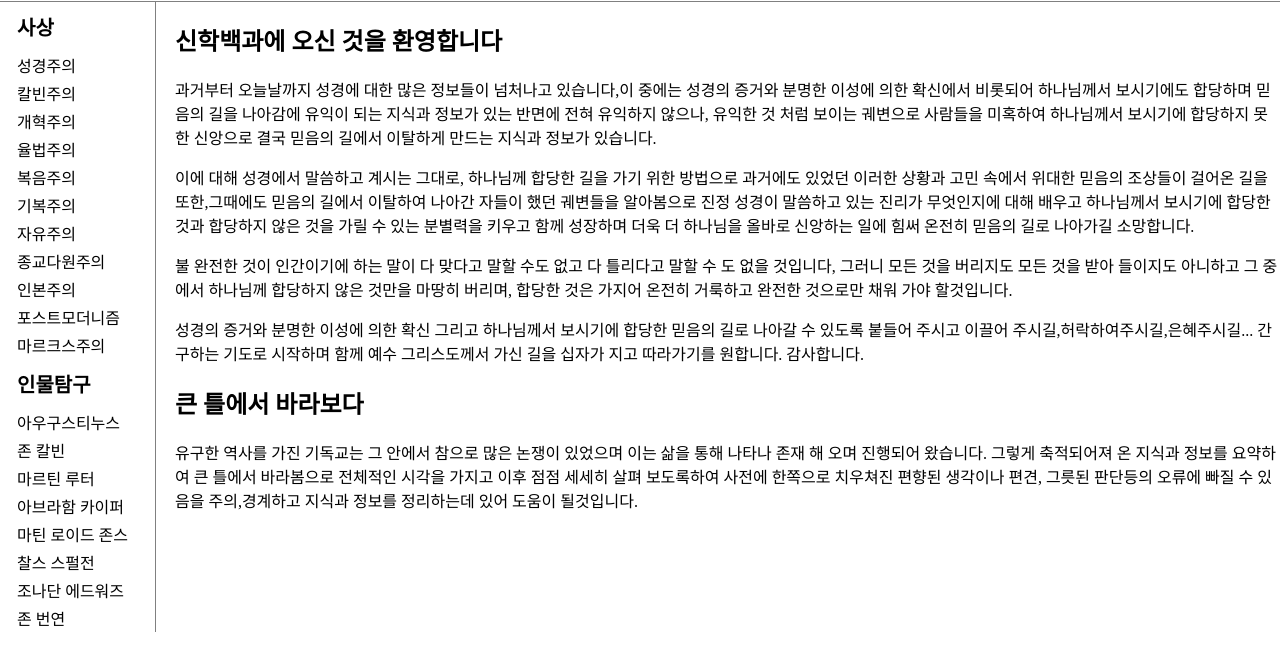
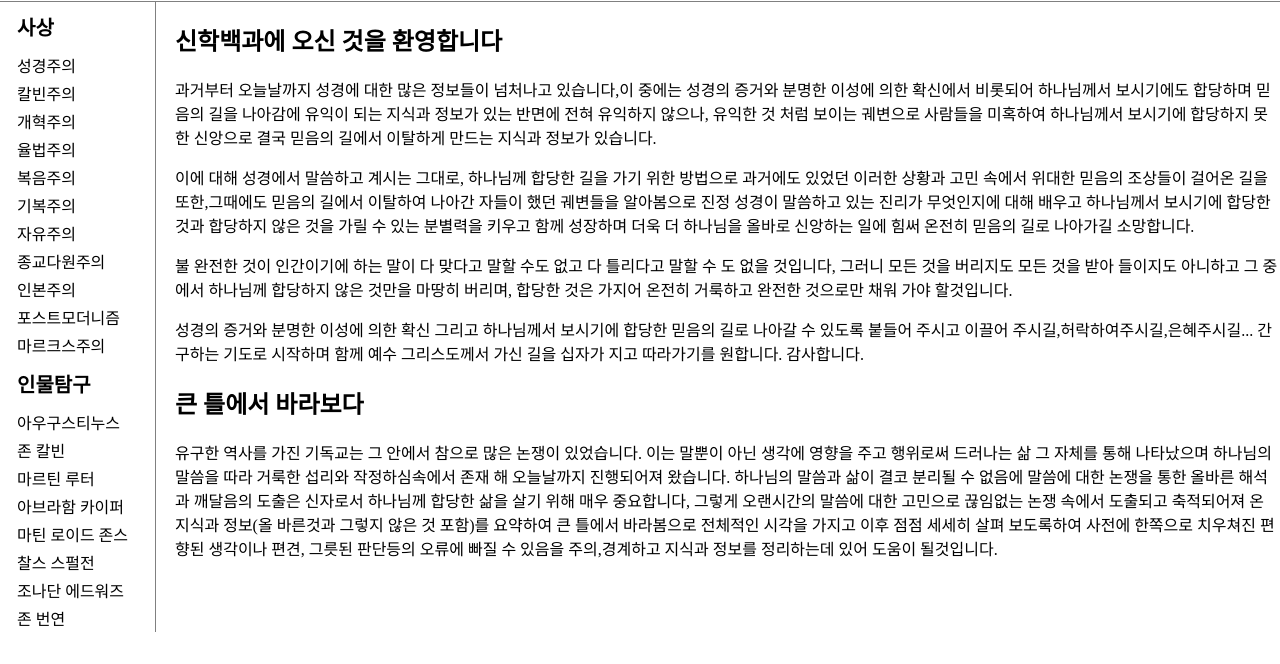
Before and after one commit to kimhi30/hiStyle, a plain HTML site: page index.html in a window 1280 px wide. Shown: the part 104-768 px from the top of the page. Drawn offline with Linux system fonts and the light colour scheme.

Commit message:
Add files via upload

```diff
--- a/index.html
+++ b/index.html
@@ -104,10 +104,11 @@
     <p>성경의 증거와 분명한 이성에 의한 확신 그리고 하나님께서 보시기에 합당한 믿음의 길로 나아갈 수 있도록 붙들어 주시고 이끌어 주시길,허락하여주시길,은혜주시길...
     간구하는 기도로 시작하며 함께 예수 그리스도께서 가신 길을 십자가 지고 따라가기를 원합니다. 감사합니다.</p>
         <h2>큰 틀에서 바라보다</h2>
-    <p>유구한 역사를 가진 기독교는 그 안에서 참으로 많은 논쟁이 있었으며 이는 삶을 통해 나타나 존재 해 오며 진행되어 왔습니다.
-    그렇게 축적되어져 온 지식과 정보를 요약하여 큰 틀에서 바라봄으로 전체적인 시각을 가지고 이후 점점 세세히 살펴 보도록하여
-    사전에 한쪽으로 치우쳐진 편향된 생각이나 편견, 그릇된 판단등의 오류에 빠질 수 있음을 주의,경계하고 지식과 정보를 정리하는데
-    있어 도움이 될것입니다.
+    <p>유구한 역사를 가진 기독교는 그 안에서 참으로 많은 논쟁이 있었습니다. 이는 말뿐이 아닌 생각에 영향을 주고 행위로써 드러나는 삶 그 자체를 통해 나타났으며 하나님의 말씀을 따라
+        거룩한 섭리와 작정하심속에서 존재 해 오늘날까지 진행되어져 왔습니다. 하나님의 말씀과 삶이 결코 분리될 수 없음에 말씀에 대한 논쟁을 통한 올바른 해석과 깨달음의 도출은 신자로서
+        하나님께 합당한 삶을 살기 위해 매우 중요합니다, 그렇게 오랜시간의 말씀에 대한 고민으로 끊임없는 논쟁 속에서 도출되고 축적되어져 온 지식과 정보(올 바른것과 그렇지 않은 것 포함)를
+        요약하여 큰 틀에서 바라봄으로 전체적인 시각을 가지고 이후 점점 세세히 살펴 보도록하여 사전에 한쪽으로 치우쳐진 편향된 생각이나 편견, 그릇된 판단등의 오류에 빠질 수 있음을
+        주의,경계하고 지식과 정보를 정리하는데 있어 도움이 될것입니다.
     </p>
  </div>
 </div>
```
